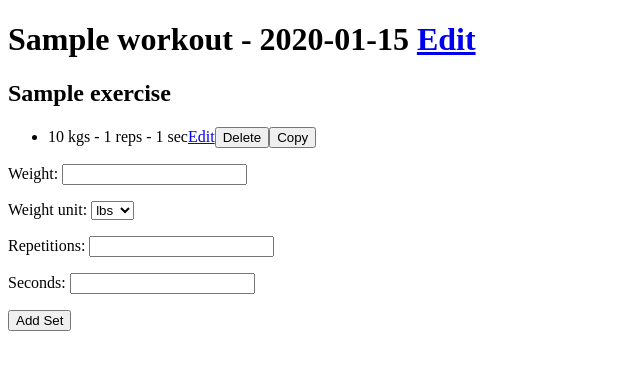
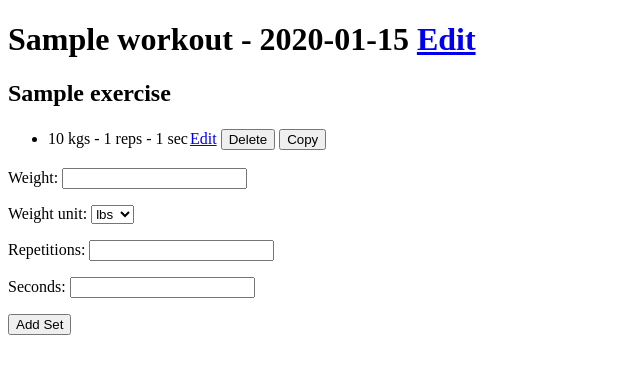
Before and after one commit to alexcjwei/LiftLog, a Django app: page /workouts/exercises/1/ in a window 1280 px wide. Shown: the part 70-444 px from the top of the page, without its empty margins (0-640 px from the left). Run offline with Django 4.2, Linux system fonts and the light colour scheme; a user stored in the database is signed in; tables that the repository leaves empty hold one stand-in row (values such as "Sample post").

Commit message:
adds padding to workoutexercise_detail

```diff
--- a/backend/workouts/templates/workouts/workoutexercise_detail.html
+++ b/backend/workouts/templates/workouts/workoutexercise_detail.html
@@ -7,12 +7,12 @@
         <li>
             <div class='horizontal-container'>
                 {{ set }}
-                <a href={%url 'workouts:set_update' pk=set.id%}>Edit</a>
-                <form method="post" action={%url 'workouts:set_delete' set.id%}>
+                <a href={%url 'workouts:set_update' pk=set.id%} class="padded">Edit</a>
+                <form method="post" action={%url 'workouts:set_delete' set.id%} class="padded">
                     {% csrf_token %}
                     <button type="submit">Delete</button>
                 </form>
-                <form method="post" action={%url 'workouts:set_copy' set.id %}>
+                <form method="post" action={%url 'workouts:set_copy' set.id %} class="padded">
                     {% csrf_token %}
                     <button type="submit">Copy</button>
                 </form>
```
